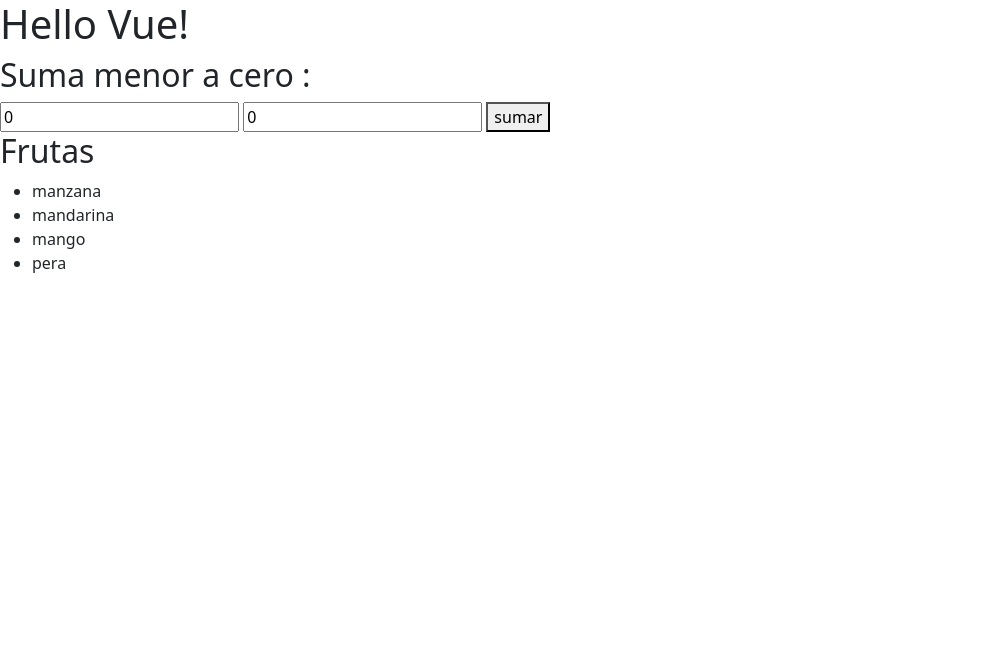
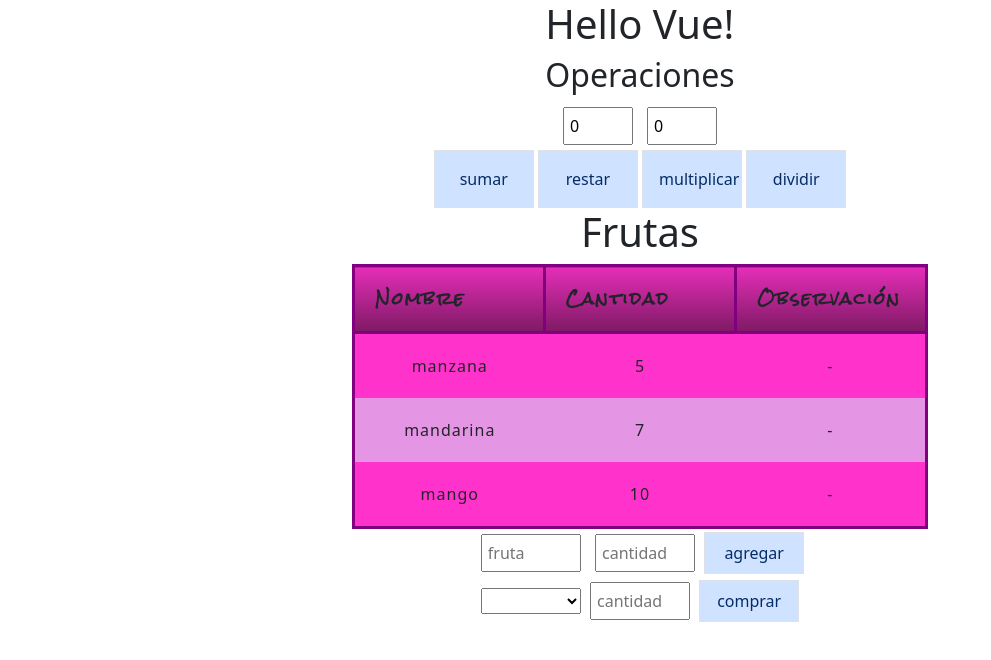
Before and after one commit to CamiloBurbano82/vue, a plain HTML site: page index.html in a window 1280 px wide. Shown: the whole page, without its empty margins (0-991 px from the left). Drawn offline with nearby package versions, Linux system fonts and the light colour scheme.

Commit message:
demo2 2.0

```diff
--- a/index.html
+++ b/index.html
@@ -5,43 +5,107 @@
     <meta charset="UTF-8">
     <meta http-equiv="X-UA-Compatible" content="IE=edge">
     <meta name="viewport" content="width=device-width, initial-scale=1.0">
-    <link href="https://cdn.jsdelivr.net/npm/bootstrap@5.3.0-alpha1/dist/css/bootstrap.min.css" rel="stylesheet" integrity="sha384-GLhlTQ8iRABdZLl6O3oVMWSktQOp6b7In1Zl3/Jr59b6EGGoI1aFkw7cmDA6j6gD" crossorigin="anonymous">
-    <title>Document</title>
+    <link href="https://cdn.jsdelivr.net/npm/bootstrap@5.3.0-alpha1/dist/css/bootstrap.min.css" rel="stylesheet"
+        integrity="sha384-GLhlTQ8iRABdZLl6O3oVMWSktQOp6b7In1Zl3/Jr59b6EGGoI1aFkw7cmDA6j6gD" crossorigin="anonymous">
+    <link href='https://fonts.googleapis.com/css?family=Rock+Salt' rel='stylesheet' type='text/css'>
+    <link rel="stylesheet" href="style.css">
+    <title>Demo</title>
 </head>
 
 <body>
 
     <div id="app">
 
+        <div class="titulo">
+
+            <div>
                 <h1>{{ message }}</h1>
+                <h2>Operaciones</h2>
+            </div>
 
-        <h2 v-if="rta > 0"> {{suma}} mayor a cero : {{rta}}</h2>
-        <h2 v-else>{{suma}} menor a cero : {{rta}}</h2>
 
+            <div class="operaciones">
+
+                <div class="input">
+
+                    <div>
                         <input v-model.number="n1" placeholder="numero 1">
                         <input v-model.number="n2" placeholder="numero 2">
+                    </div>
 
-        <!-- <h1 v-text="rta"></h1> -->
+                    <div>
+                        <h1 v-text="rta"> {{ rta }}</h1>
+                    </div>
 
-        <button @click="sumar">sumar</button>
+                </div>
 
-        <h2>Frutas</h2>
+                <div>
 
-        <ul>
-            <li v-for="fruta of frutas">{{fruta}}</li>
-        </ul>
+                    <button @click="sumar" class="p-3  bg-primary-subtle border text-primary-emphasis">{{ operaciones[0]
+                        }}</button>
+
+                    <button @click="restar" class="p-3  bg-primary-subtle border text-primary-emphasis">{{
+                        operaciones[1] }}</button>
+
+                    <button @click="multiplicar" class="p-3  bg-primary-subtle border text-primary-emphasis">{{
+                        operaciones[2] }}</button>
+
+                    <button @click="dividir" class="p-3  bg-primary-subtle border text-primary-emphasis">{{
+                        operaciones[3] }}</button>
+
+                </div>
+            </div>
+
+            <div class="directivas">
+                <h1>Frutas</h1>
+
+                <table>
+                    <thead>
+                        <tr>
+                            <th>Nombre</th>
+                            <th>Cantidad</th>
+                            <th>Observación</th>
+                        </tr>
+                    </thead>
+
+                    <tbody>
+                        <tr v-for="fruta of frutas">
+                            <td>{{ fruta.nombre }}</td>
+                            <td>{{ fruta.cantidad }}</td>
+                            <td v-if="fruta.cantidad < 3">Debe comprar</td>
+                            <td v-else>-</td>
+                        </tr>
+                    </tbody>
+                </table>
+
+                <div>
+                    <input v-model="nombre" placeholder="fruta">
+                    <input v-model.number="cantidad" placeholder="cantidad">
+
+                    <button @click="agregar" class="p-2  bg-primary-subtle border text-primary-emphasis"> agregar </button>
+
+                </div>
+
+                <div>
+                    <select v-model="seleccionar">
+                        <option v-for="fruta of frutas" >{{fruta.nombre}}</option>
+                    </select>
+                    <input v-model.number="cantidadComprar" placeholder="cantidad">
+
+                    <button @click="comprar" class="p-2  bg-primary-subtle border text-primary-emphasis"> comprar </button>
+                </div>
 
 
-        <!-- /*v-model
-        @click
-        v-if
-        v-for
-        */ -->
+
+
+
+            </div>
+
+        </div>
 
     </div>
 
 </body>
-<!-- <script src="https://unpkg.com/vue@3/dist/vue.global.js"></script> -->
 
 <script src="https://cdn.jsdelivr.net/npm/vue@2.7.14/dist/vue.js"></script>
 
--- a/main.js
+++ b/main.js
@@ -3,16 +3,67 @@ var app = new Vue({
     data: {
         message: 'Hello Vue!',
         suma: 'Suma',
-        n1:0,
-        n2:0,
-        rta:"",
-        frutas: ['manzana','mandarina','mango', 'pera']
+        n1: 0,
+        n2: 0,
+        rta: "",
+        operaciones: ['sumar', 'restar', 'multiplicar', 'dividir'],
+        frutas: [
+            { nombre: 'manzana', cantidad: 5 },
+            { nombre: 'mandarina', cantidad: 7 },
+            { nombre: 'mango', cantidad: 10 }
+        ],
+        nombre: '',
+        cantidad: '',
+        seleccionar: '',
+        cantidadComprar: ''
     },
-    methods:{
+    methods: {
 
-        sumar(){
+        sumar() {
             this.rta = this.n1 + this.n2
+        },
+
+        restar() {
+            this.rta = this.n1 - this.n2
+        },
+
+        multiplicar() {
+            this.rta = this.n1 * this.n2
+        },
+
+        dividir() {
+            this.rta = this.n1 / this.n2
+        },
+
+        agregar() {
+            let bandera = true;
+            this.frutas.forEach(fruta => {
+                if (fruta.nombre == this.nombre) {
+                    fruta.cantidad = fruta.cantidad + this.cantidad;
+                    bandera = false;
+                }
+            })
+            if (bandera) {
+                this.frutas.push({ nombre: this.nombre, cantidad: this.cantidad })
+            }
+            this.limpiar();
+        },
+
+        comprar() {
+
+            this.frutas.forEach(fruta => {
+                if (fruta.nombre == this.seleccionar) {
+                    fruta.cantidad = fruta.cantidad - this.cantidadComprar;
+                }
+            });
+            this.limpiar();
+        },
+
+        limpiar() {
+            this.nombre = '',
+                this.cantidad = '',
+                this.seleccionar = '',
+                this.cantidadComprar = ''
         }
-
     }
 })
--- a/style.css
+++ b/style.css
@@ -1,4 +1,95 @@
-div{
+.titulo {
+    display: flex;
+    flex-direction: column;
+    align-items: center;
+}
+
+.operaciones, .directivas{
+    display: flex;
+    flex-direction: column;
+    align-items: center;
+
+}
+
+.directivas input, select, button {
+    width: 100px;
+}
+
+.input {
+    display: flex;
+    flex-direction: row;
+
+}
+
+input {
+    width: 70px;
     margin: 10px;
-    padding: 10px;
+    margin: 5px;
+    padding: 5px;
+
 }
+
+
+table {
+    table-layout: fixed;
+    width: 45%;
+    border-collapse: collapse;
+    border: 3px solid purple;
+}
+
+thead th:nth-child(1) {
+    width: 15%;
+}
+
+thead th:nth-child(2) {
+    width: 15%;
+}
+
+thead th:nth-child(3) {
+    width: 15%;
+}
+
+
+th,
+td {
+    padding: 20px;
+}
+
+thead th, tfoot th {
+    font-family: 'Rock Salt', cursive;
+  }
+
+  th {
+    letter-spacing: 2px;
+  }
+
+  td {
+    letter-spacing: 1px;
+  }
+
+  tbody td {
+    text-align: center;
+  }
+
+  tfoot th {
+    text-align: right;
+  }
+
+  tbody tr:nth-child(odd) {
+    background-color: #ff33cc;
+  }
+
+  tbody tr:nth-child(even) {
+    background-color: #e495e4;
+  }
+
+
+
+  table {
+    background-color: #ff33cc;
+  }
+
+  thead th, tfoot th, tfoot td {
+    background: linear-gradient(to bottom, rgba(0,0,0,0.1), rgba(0,0,0,0.5));
+    border: 3px solid purple;
+  }
```
Lines whose indentation alone changed are shown as unchanged.
